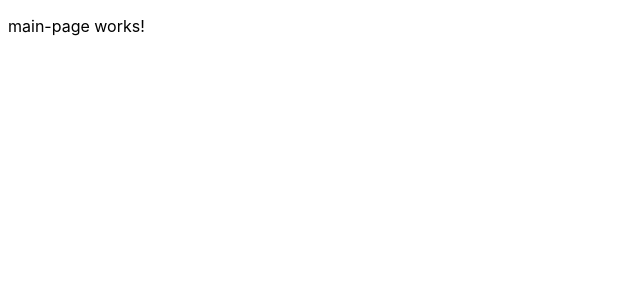
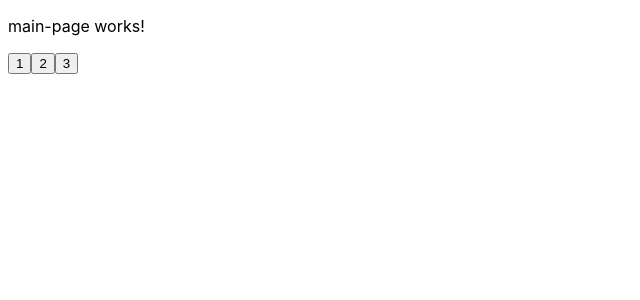
Before and after one commit to mhn098/cute-bakes, an Angular app in the folder prime/: page /main-page in a window 1280 px wide. Shown: the top 300 px of the page, without its empty margins (0-640 px from the left). Built offline with nearby package versions, Linux system fonts and the light colour scheme.

Commit message:
work on main page html

```diff
--- a/prime/src/app/dessert/dessert.component.html
+++ b/prime/src/app/dessert/dessert.component.html
@@ -1,5 +1,6 @@
 <p>dessert works!</p>
 <!-- TO DO: create slug/id -->
+ <!-- how do you store a slug without backend obj? json file? research.. -->
 <!-- top bar widget w/ search bar? -->
 <!-- TODO: add images to the ../img folder -->
 <!-- TODO: add the rest of the dessert images -->
--- a/prime/src/app/main-page/main-page.component.html
+++ b/prime/src/app/main-page/main-page.component.html
@@ -4,3 +4,11 @@
 <!-- recipes? -->
 
 <!-- TODO: import bootstrap styling -->
+
+<div class="top-bar">
+    <div class="items">
+        <button>1</button>
+        <button>2</button>
+        <button>3</button>
+    </div>
+</div>
```
